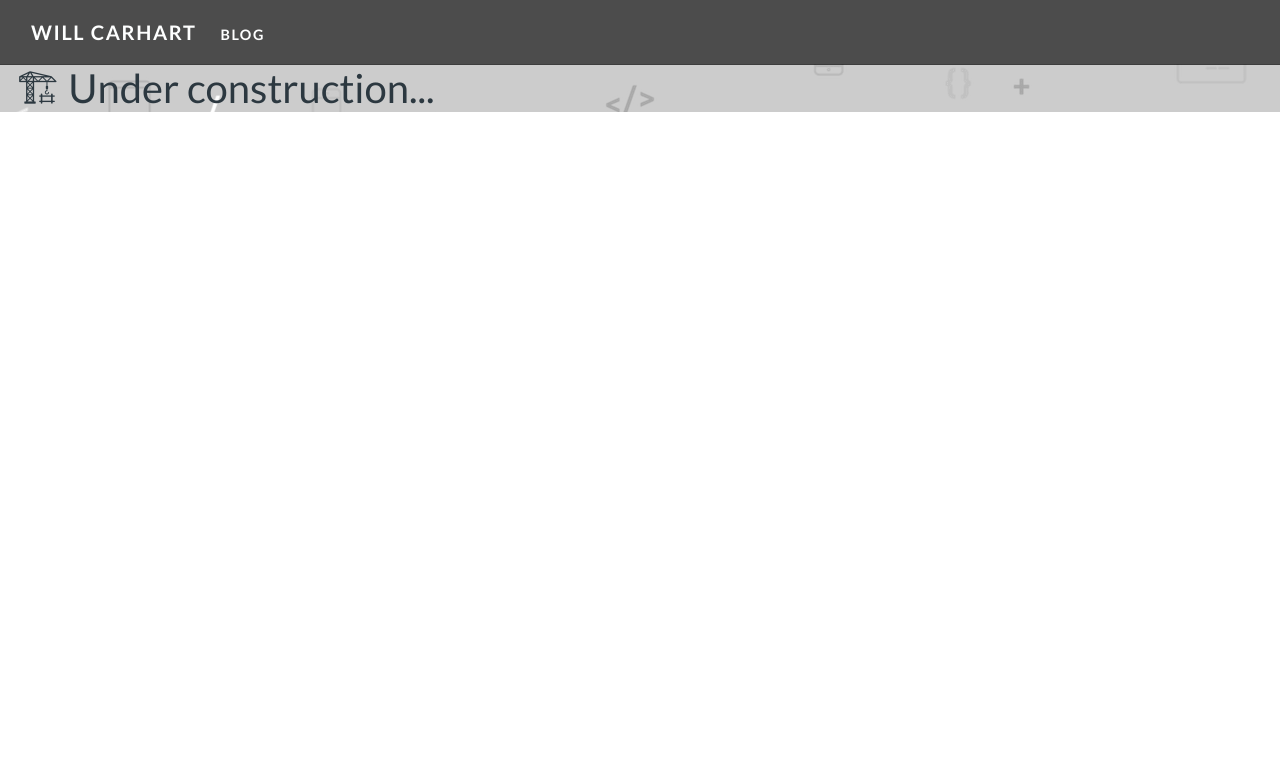
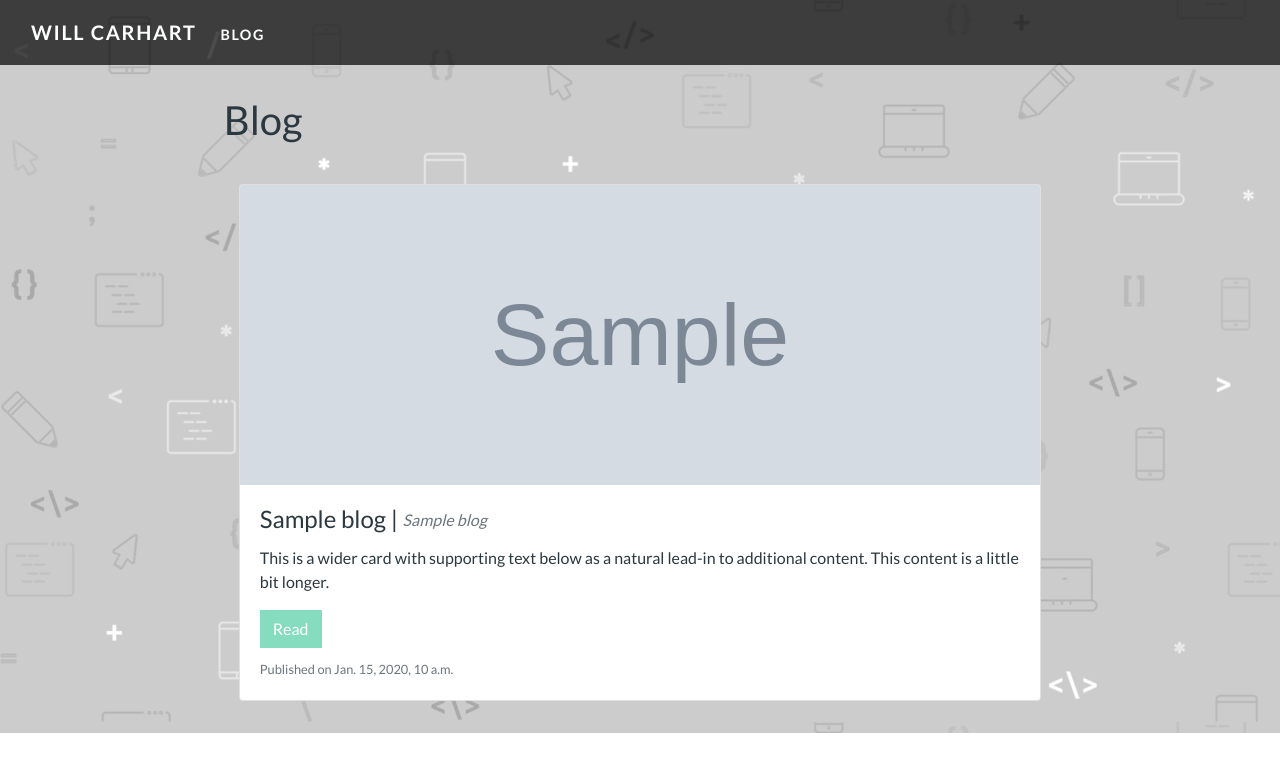
Before and after one commit to wcarhart/willcarh.art-v1, a Django app: template blog/templates/blog_index.html in a window 1280 px wide. Shown: the top 772 px of the page. Run offline with Django 3.2, Linux system fonts and the light colour scheme; the template is opened without the code that fills it: most values are stand-ins (such as "Sample title", 1, 10 or a date in 2020); grey boxes marked "Sample" are stand-in pictures; data that the repository does not hold is empty; parts of the project's set-up code (start-up, migrations or seed data) failed here and were passed over; some libraries are stand-ins or nearby versions.

Commit message:
Almost done with blog index

```diff
--- a/blog/models.py
+++ b/blog/models.py
@@ -1,4 +1,5 @@
 from django.db import models
+import datetime
 
 class Blog(models.Model):
 	article_number = models.IntegerField(default=0, blank=True, null=True)
@@ -6,6 +7,7 @@ class Blog(models.Model):
 	subtitle = models.CharField(max_length=100, default='', null=True, blank=True)
 	cover = models.FilePathField(path='/img', default='', null=True, blank=True)
 	content = models.TextField(default='', null=True, blank=True)
+	published = models.DateTimeField(default=datetime.datetime.now, null=True, blank=True)
 
 	def __str__(self):
 		return str(self.title)
--- a/blog/static/blog_base.css
+++ b/blog/static/blog_base.css
@@ -19,10 +19,15 @@
 	--n2dark: #CBCCCC;
 }
 
+/*uncomment this line for debugging*/
+/*{ outline: solid 0.25rem hsla(210, 100%, 100%, 0.5); }*/
+
 body {
 	overflow-x: hidden;
 	font-family: 'Lato', sans-serif;
 	color: var(--n1);
+}
+#content {
 	padding-top: 4rem;
 }
 
@@ -51,76 +56,85 @@ body {
 }
 .navbar-nav .nav-link.active,
 .navbar-nav .nav-link:hover {
-	color: var(--c5);
+	color: var(--c2);
 }
 .navbar-brand:hover {
 	color: var(--c5);
 }
 /*-- end navigation --*/
 
-/*-- project container, index --*/
-.projects-wrapper {
-	background-image: url('img/footer.png');
+/*-- landing page --*/
+#landing {
+	height: 100%;
+    width: 100%;
+    left: 0;
+    top: 0;
+    overflow: hidden;
+    background-image: url('img/footer.png');
 	background-color: rgb(0, 0, 0, 0.2);
 	height: 150%;
+	z-index: -1;
 }
-.projects-container h1 {
+/*-- end landing page --*/
+
+/*-- blog container, index --*/
+.blog-container h1 {
 	padding: 2rem 0;
 }
-.project-item {
+.blog-item {
 	padding-bottom: 1rem;
+}
+.card {
 	transition: transform .4s ease;
 }
-.project-item:hover {
+.card:hover {
 	transform: scale(1.1);
 }
-.project-item a {
-	background-color: var(--c5);
-	border-color: var(--c5);
+.card:hover img {
+	transform: scale(1.1);
+}
+.card img {
+	height: 300px;
+	max-height: 300px;
+	width: 100%;
+	background-size: cover;
+	object-fit: cover;
+    background-repeat: no-repeat;
+    background-position: 50% 50%;
+    transition: transform .4s ease;
+}
+.card-head {
+	overflow: hidden;
+}
+.blog-item a {
+	background-color: var(--c2);
+	border-color: var(--c2);
 	border-radius: 0;
+	margin-bottom: 0.5rem;
 }
-.project-item a:active,
-.project-item a:hover,
-.project-item a:focus {
-	border-color: var(--c5dark)!important;
-	background-color: var(--c5dark)!important;
+.blog-item a:active,
+.blog-item a:hover,
+.blog-item a:focus {
+	border-color: var(--c2dark)!important;
+	background-color: var(--c2dark)!important;
 }
-/*-- end project container, index--*/
+i.subtitle {
+	font-size: 1rem;
+	position: relative;
+	bottom: 0.1rem;
+}
+/*-- end blog container, index--*/
 
-/*-- project container, detail --*/
+/*-- blog container, detail --*/
 .narrow {
 	width: 75%;
 	margin: 0 auto;
 }
-h1.heading {
-	font-size: 3.5rem;
-	padding: 2rem 0;
+/*-- end blog container, detail --*/
+
+/* Devices under 768px (md) */
+@media(max-width: 767px) {
+	.narrow {
+		width: 95%;
+	}
 }
-.blurb {
-	font-size: 1.5rem;
-	font-weight: 300;
-	padding: 0.5rem 0 1.1rem;
-}
-.btn-primary {
-	font-size: 1.3rem;
-	border-radius: 0;
-	margin: 0.5rem;
-	background-color: var(--c5);
-	border-color: var(--c5);
-}
-.btn-primary:hover,
-.btn-primary:focus,
-.btn-primary:active {
-	border-color: var(--c5dark)!important;
-	background-color: var(--c5dark)!important;
-}
-/*-- end project container, detail --*/
-
-/*-- demo --*/
-.demo h2 {
-	font-size: 2rem;
-}
-.demo-content {
-	padding: 2rem;
-}
-/*-- end demo --*/
--- a/blog/templates/blog_index.html
+++ b/blog/templates/blog_index.html
@@ -1,63 +1,32 @@
-<!DOCTYPE html>
-<html lang="en">
-<head>
-	<meta charset="utf-8">
-	<meta name="viewport" content="width=device-width, initial-scale=1">
-	<title>willcarh.art</title>
-	<meta name="description" content="willcarh.art is a website for Will Carhart's personal portfolio.">
+{% extends "blog_base.html" %}
+{% load static %}
+{% load custom_filters %}
 
-	<!-- Bootstrap CDN -->
-	<link rel="stylesheet" href="https://stackpath.bootstrapcdn.com/bootstrap/4.1.3/css/bootstrap.min.css" integrity="sha384-MCw98/SFnGE8fJT3GXwEOngsV7Zt27NXFoaoApmYm81iuXoPkFOJwJ8ERdknLPMO" crossorigin="anonymous">
-
-	<!-- static CSS -->
-	{% load static %}
-	<link rel="stylesheet" href="{% static 'blog_base.css' %}">
-	<link rel="stylesheet" href="{% static 'css/animate.css' %}">
-	<link rel="stylesheet" href="{% static 'css/waypoints.css' %}">
-
-	<!-- icons, because I'm extra -->
-	<link rel="apple-touch-icon" sizes="180x180" href="{% static 'ico/apple-touch-icon.png' %}">
-	<link rel="icon" type="image/png" sizes="32x32" href="{% static 'ico/favicon-32x32.png' %}">
-	<link rel="icon" type="image/png" sizes="16x16" href="{% static 'ico/favicon-16x16.png' %}">
-	<link rel="manifest" href="{% static 'ico/site.webmanifest' %}">
-
-	<!-- Bootstrap to make page load faster -->
-	<script src="https://code.jquery.com/jquery-3.3.1.js" integrity="sha256-2Kok7MbOyxpgUVvAk/HJ2jigOSYS2auK4Pfzbm7uH60=" crossorigin="anonymous"></script>
-	<script src="https://cdnjs.cloudflare.com/ajax/libs/popper.js/1.14.7/umd/popper.min.js" integrity="sha384-UO2eT0CpHqdSJQ6hJty5KVphtPhzWj9WO1clHTMGa3JDZwrnQq4sF86dIHNDz0W1" crossorigin="anonymous"></script>
-	<script src="https://stackpath.bootstrapcdn.com/bootstrap/4.3.1/js/bootstrap.min.js" integrity="sha384-JjSmVgyd0p3pXB1rRibZUAYoIIy6OrQ6VrjIEaFf/nJGzIxFDsf4x0xIM+B07jRM" crossorigin="anonymous"></script>
-</head>
-
-<body>
-	<!-- navigation-->
-	<nav class="navbar navbar-expand-sm fixed-top">
-		<div class="container-fluid">
-			<a class="navbar-brand" href="{% url 'home' %}">Will Carhart</a>
-			<button class="navbar-toggler" type="button" data-toggle="collapse" data-target="#navbarResponsive">
-				<span class="custom-toggler-icon"><i class="fas fa-bars"></i></span>
-			</button>
-
-			<div class="collapse navbar-collapse" id="navbarResponsive">
-				<ul class="navbar-nav mr-auto">
-					<li class="nav-item">
-						<a class="nav-link" href="{% url 'blog_index' %}">Blog</a>
-					</li>
-				</ul>
+{% block page_content %}
+<div class="container blog-container">
+	<div class="narrow">
+		<div class="os-animation" data-animation="fadeInUp">
+			<h1>Blog</h1>
+		</div>
+	</div>
+	<div class="row narrow">
+		{% for blog in blogs %}
+		<div class="blog-item col-12">
+			<div class="os-animation" data-animation="fadeInUp">
+				<div class="card mb-3" onclick="location.href='{% url 'blog_detail' blog.title %}';" style="cursor:pointer;">
+					<div class="card-head">
+						<img class="card-img-top" src="{% static blog.cover %}" alt="{{ blog.title }} cover photo">
+					</div>
+					<div class="card-body">
+						<h4 class="card-title">{{ blog.title }} | <i class="subtitle text-muted">{{ blog.subtitle }}</i></h4>
+						<p class="card-text">This is a wider card with supporting text below as a natural lead-in to additional content. This content is a little bit longer.</p>
+						<a class="btn btn-primary btn-md" href="{% url 'blog_detail' blog.title %}">Read</a>
+						<p class="card-text"><small class="text-muted">Published on {{ blog.published }}</small></p>
+					</div>
+				</div>
 			</div>
 		</div>
-	</nav>
-	<!-- end navigation -->
-
-	<!-- page content -->
-	<div class="container-fluid projects-wrapper">
-		<h1>🏗 Under construction...</h1>
-		{% block page_content %}{% endblock %}
+		{% endfor %}
 	</div>
-
-	<!-- script source files -->
-	<script src="https://use.fontawesome.com/releases/v5.5.0/js/all.js"></script>
-	<script src="{% static 'js/jquery.waypoints.min.js' %}"></script>
-	<script src="{% static 'js/projects-waypoints.js' %}"></script>
-	<!-- end script source files -->
-
-</body>
-</html>
+</div>
+{% endblock %}
--- a/canvas/style.css
+++ b/canvas/style.css
@@ -20,9 +20,9 @@
 	--n2dark: #CBCCCC;
 }
 
-/* uncomment this line for debugging
-* { outline: solid 0.25rem hsla(210, 100%, 100%, 0.5); }
-*/
+/*uncomment this line for debugging*/
+/*{ outline: solid 0.25rem hsla(210, 100%, 100%, 0.5); }*/
+
 
 body {
 	overflow-x: hidden;
--- a/easel/settings.py
+++ b/easel/settings.py
@@ -132,6 +132,7 @@ STATIC_URL = '/static/'
 STATICFILES_DIRS = (
     os.path.join(BASE_DIR, 'static'),
     os.path.join(BASE_DIR, 'canvas'),
+    os.path.join(BASE_DIR, 'blog'),
 )
 
 STATIC_ROOT = os.path.join(BASE_DIR, 'staticfiles')
--- /dev/null
+++ b/easel/templates/blog_base.html
@@ -0,0 +1,67 @@
+<!DOCTYPE html>
+<html lang="en">
+<head>
+	<meta charset="utf-8">
+	<meta name="viewport" content="width=device-width, initial-scale=1">
+	<title>willcarh.art</title>
+	<meta name="description" content="willcarh.art is a website for Will Carhart's personal portfolio.">
+
+	<!-- Bootstrap CDN -->
+	<link rel="stylesheet" href="https://stackpath.bootstrapcdn.com/bootstrap/4.1.3/css/bootstrap.min.css" integrity="sha384-MCw98/SFnGE8fJT3GXwEOngsV7Zt27NXFoaoApmYm81iuXoPkFOJwJ8ERdknLPMO" crossorigin="anonymous">
+
+	<!-- static CSS -->
+	{% load static %}
+	<link rel="stylesheet" href="{% static 'blog_base.css' %}">
+	<link rel="stylesheet" href="{% static 'css/animate.css' %}">
+	<link rel="stylesheet" href="{% static 'css/waypoints.css' %}">
+
+	<!-- icons, because I'm extra -->
+	<link rel="apple-touch-icon" sizes="180x180" href="{% static 'ico/apple-touch-icon.png' %}">
+	<link rel="icon" type="image/png" sizes="32x32" href="{% static 'ico/favicon-32x32.png' %}">
+	<link rel="icon" type="image/png" sizes="16x16" href="{% static 'ico/favicon-16x16.png' %}">
+	<link rel="manifest" href="{% static 'ico/site.webmanifest' %}">
+
+	<!-- Bootstrap to make page load faster -->
+	<script src="https://code.jquery.com/jquery-3.3.1.js" integrity="sha256-2Kok7MbOyxpgUVvAk/HJ2jigOSYS2auK4Pfzbm7uH60=" crossorigin="anonymous"></script>
+	<script src="https://cdnjs.cloudflare.com/ajax/libs/popper.js/1.14.7/umd/popper.min.js" integrity="sha384-UO2eT0CpHqdSJQ6hJty5KVphtPhzWj9WO1clHTMGa3JDZwrnQq4sF86dIHNDz0W1" crossorigin="anonymous"></script>
+	<script src="https://stackpath.bootstrapcdn.com/bootstrap/4.3.1/js/bootstrap.min.js" integrity="sha384-JjSmVgyd0p3pXB1rRibZUAYoIIy6OrQ6VrjIEaFf/nJGzIxFDsf4x0xIM+B07jRM" crossorigin="anonymous"></script>
+</head>
+
+<body>
+	<div id="landing">
+		<!-- navigation-->
+		<nav class="navbar navbar-expand-sm fixed-top">
+			<div class="container-fluid">
+				<a class="navbar-brand" href="{% url 'home' %}">Will Carhart</a>
+				<button class="navbar-toggler" type="button" data-toggle="collapse" data-target="#navbarResponsive">
+					<span class="custom-toggler-icon"><i class="fas fa-bars"></i></span>
+				</button>
+
+				<div class="collapse navbar-collapse" id="navbarResponsive">
+					<ul class="navbar-nav mr-auto">
+						<li class="nav-item">
+							<a class="nav-link" href="{% url 'blog_index' %}">Blog</a>
+						</li>
+					</ul>
+				</div>
+			</div>
+		</nav>
+		<!-- end navigation -->
+
+		<!-- page content -->
+		<div id="content">
+			<div class="container-fluid blog-wrapper">
+				{% block page_content %}{% endblock %}
+			</div>
+		</div>
+
+		<!-- script source files -->
+		<script src="https://use.fontawesome.com/releases/v5.5.0/js/all.js"></script>
+		<script src="{% static 'js/jquery.waypoints.min.js' %}"></script>
+		<script src="{% static 'js/projects-waypoints.js' %}"></script>
+		<!-- end script source files -->
+
+	</div>
+
+</body>
+</html>
--- a/maid.py
+++ b/maid.py
@@ -13,11 +13,14 @@ settings.configure(DATABASES=DATABASES, INSTALLED_APPS=INSTALLED_APPS)
 django.setup()
 
 from projects.models import Project
+from blog.models import Blog
 
 def clean():
 	"""Erase all records in database for repopulating"""
 	for project in Project.objects.all():
 		project.delete()
+	for blog in Blog.objects.all():
+		blog.delete()
 
 def build_parser():
 	"""Build command line parser"""
--- a/projects/templates/project_index.html
+++ b/projects/templates/project_index.html
@@ -4,7 +4,9 @@
 
 {% block page_content %}
 <div class="container projects-container">
-	<h1>Projects</h1>
+	<div class="os-animation" data-animation="fadeInUp">
+		<h1>Projects</h1>
+	</div>
 	<div class="row">
 		{% for project in projects %}
 		<div class="project-item col-md-4">
```
Also changed, not shown: blog/views.py (+13 -1 lines), content.json (+44 -0 lines), scribe.py (+10 -2 lines), blog/migrations/0002_blog_published.py (added), blog/static/img/background.png (added), projects/static/img/project1.png (deleted), 2 other files.
